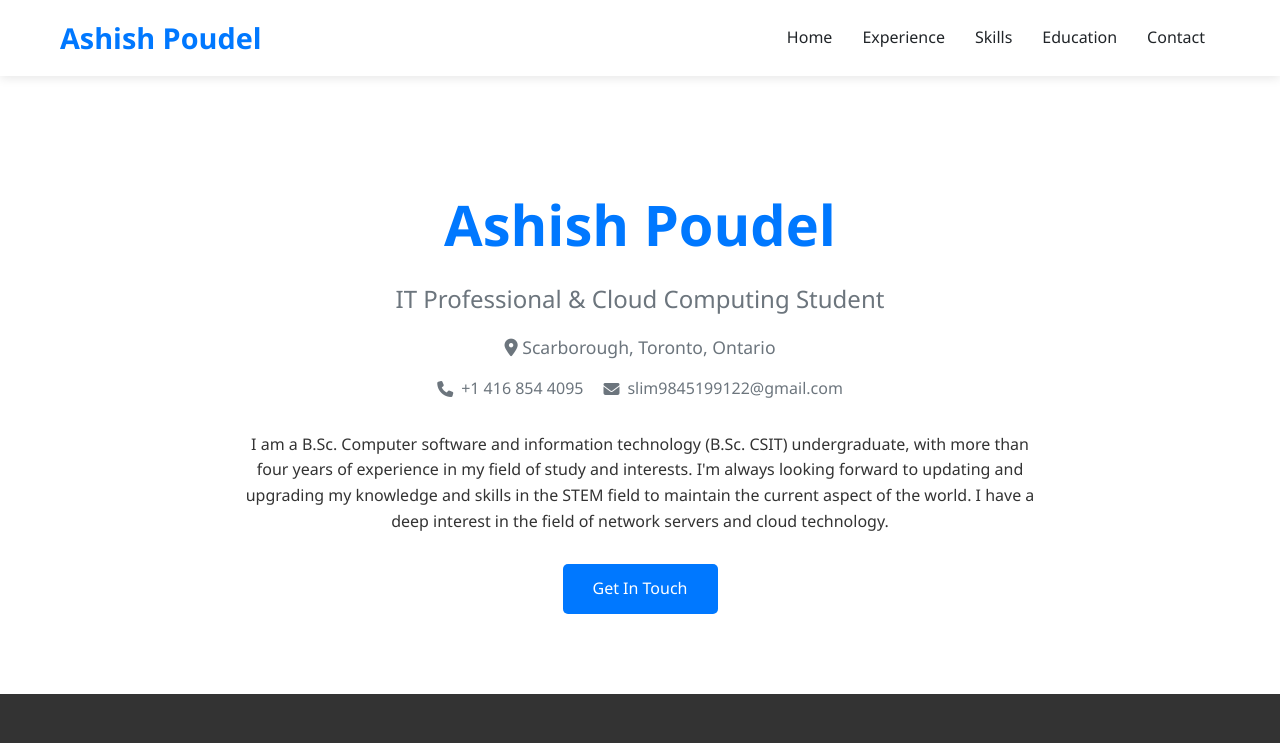
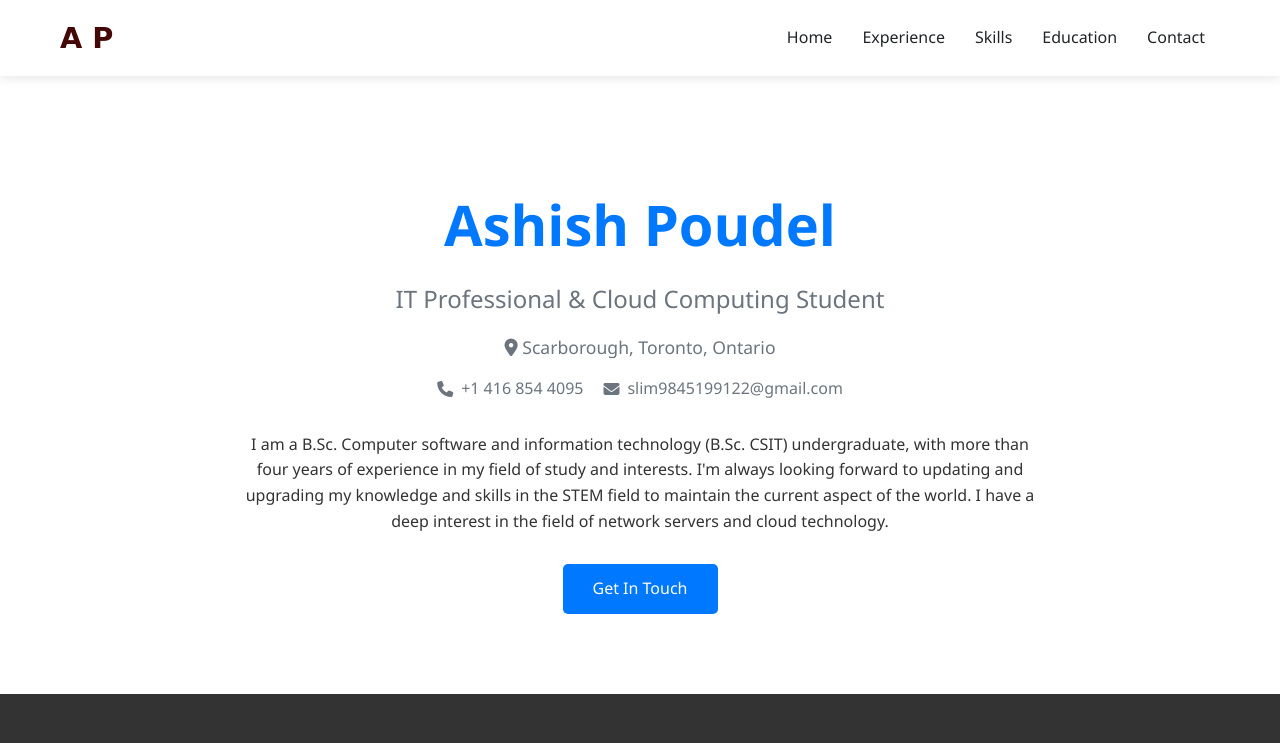
Before and after one commit to Ashishpoudel65/portfoliowebsite, a plain HTML site: page index.html in a window 1280 px wide. Shown: the top 743 px of the page. Drawn offline with Linux system fonts and the light colour scheme.

Commit message:
Initial commit

```diff
--- a/index.html
+++ b/index.html
@@ -11,7 +11,7 @@
     <!-- Header -->
     <header class="header">
         <div class="container">
-            <h1 class="logo">Ashish Poudel</h1>
+            <h1 class="logo">A P</h1>
             <nav class="desktop-nav">
                 <a href="index.html" class="nav-link">Home</a>
                 <a href="experience.html" class="nav-link">Experience</a>
--- a/styles.css
+++ b/styles.css
@@ -65,9 +65,10 @@ ul {
 }
 
 .logo {
+  font-family: "Blackadder ITC", "Brush Script MT", cursive;
   font-size: 1.8rem;
   font-weight: 700;
-  color: var(--primary-color);
+  color: #450606;
 }
 
 .desktop-nav {
```
